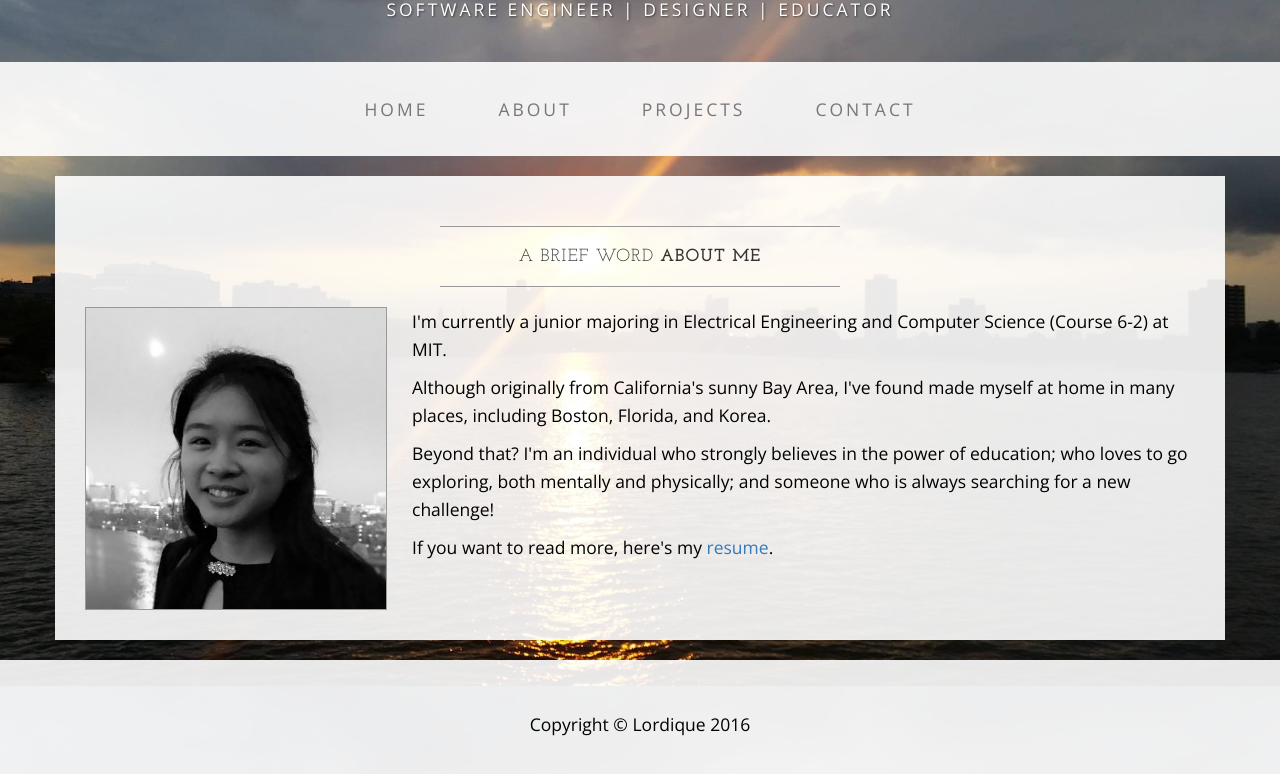
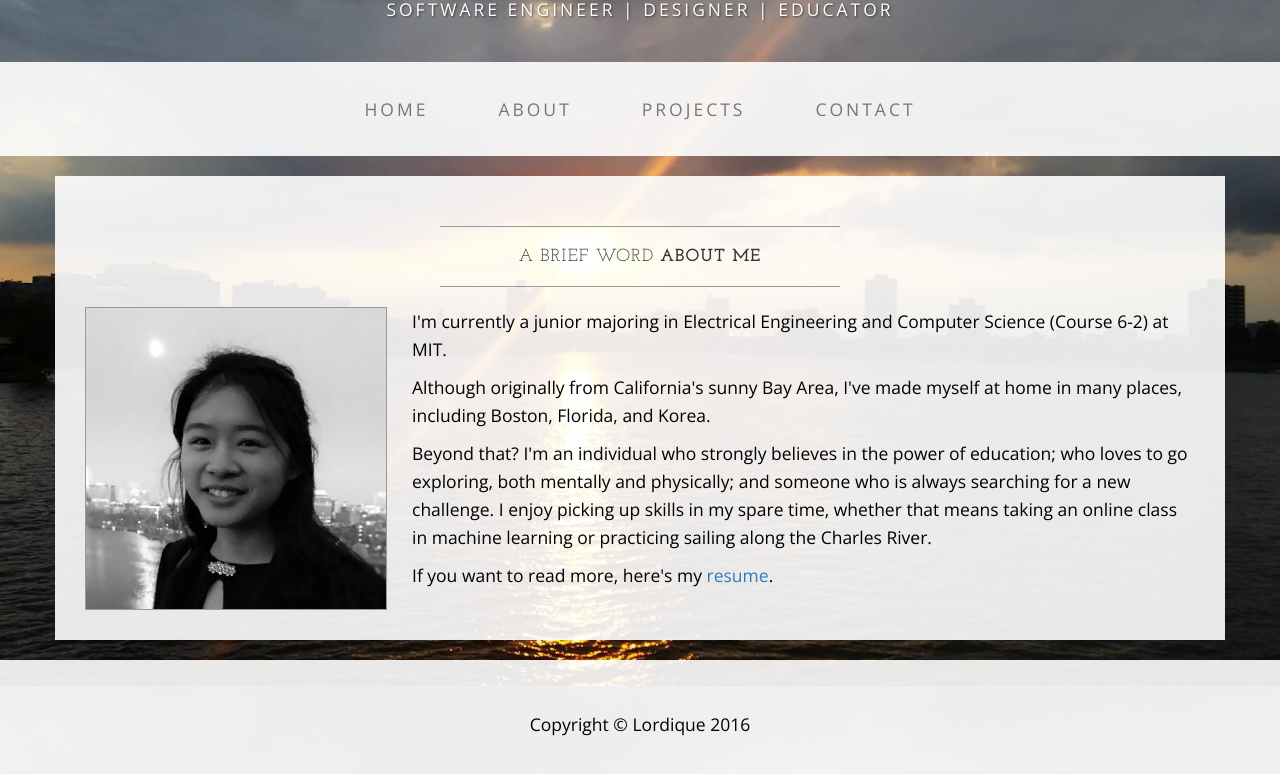
Before and after one commit to lordique/lordique.github.io, a plain HTML site: page index.html in a window 1280 px wide. Shown: the part 114-888 px from the top of the page. Drawn offline with nearby package versions, Linux system fonts and the light colour scheme.

```diff
--- a/index.html
+++ b/index.html
@@ -85,10 +85,11 @@
                     <img class="img-responsive img-border img-left" src="img/intro-pic.jpg" alt="">
                     <hr class="visible-xs">
                     <p>I'm currently a junior majoring in Electrical Engineering and Computer Science (Course 6-2) at MIT.</p>
-					<p>Although originally from California's sunny Bay Area, I've found made myself at home in many places, including Boston, Florida, and Korea.</p>
-                    <p>Beyond that?  I'm an individual who strongly believes in the power of education; who loves to go exploring, both mentally and physically; and someone who is always searching for a new challenge!</p>
+					<p>Although originally from California's sunny Bay Area, I've made myself at home in many places, including Boston, Florida, and Korea.</p>
+                    <p>Beyond that?  I'm an individual who strongly believes in the power of education; who loves to go exploring, both mentally and physically; and someone who is always searching for a new challenge. I enjoy picking up skills in my spare time, whether that means taking an online class in machine learning or practicing sailing along the Charles River.</p>
 					<p>If you want to read more, here's my <a href="resume.pdf">resume</a>.</p>
-                   </div>
+                    <p></p><p></p>
+				   </div>
             </div>
         </div>
 
```
